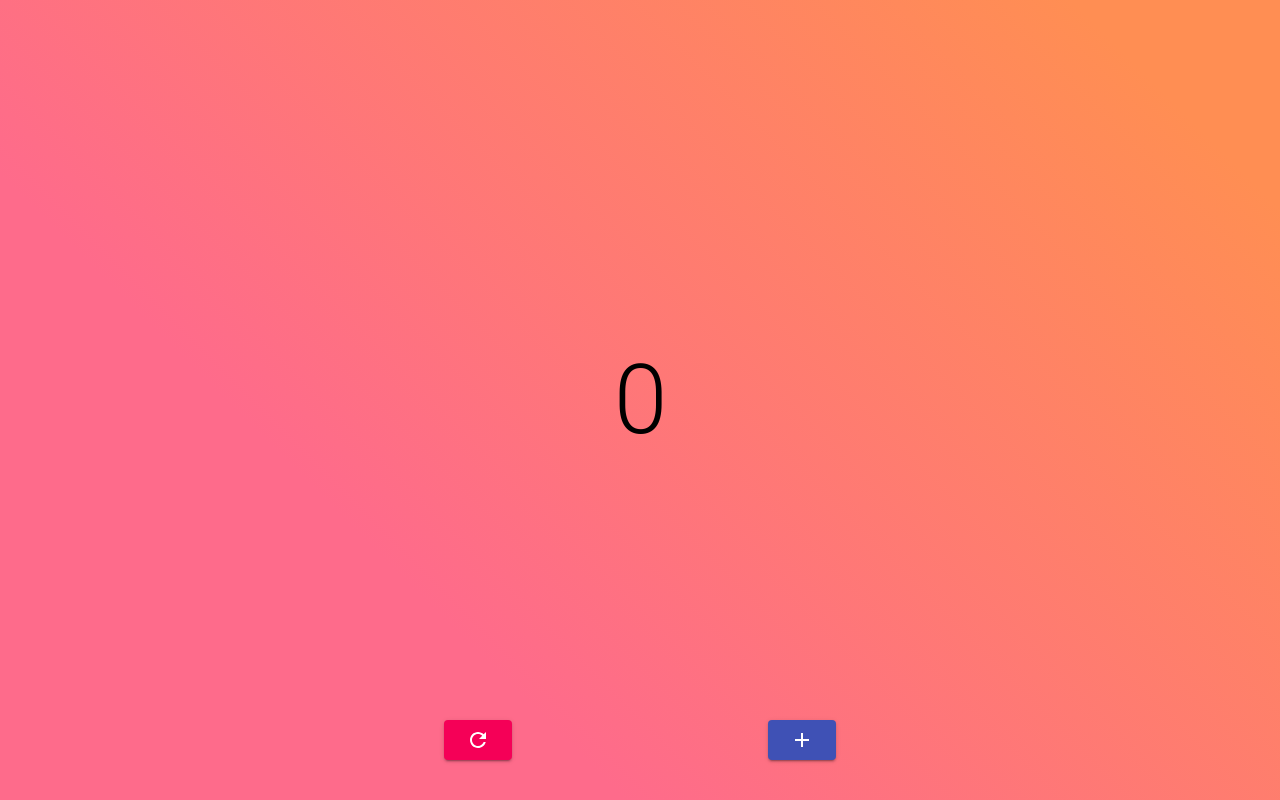
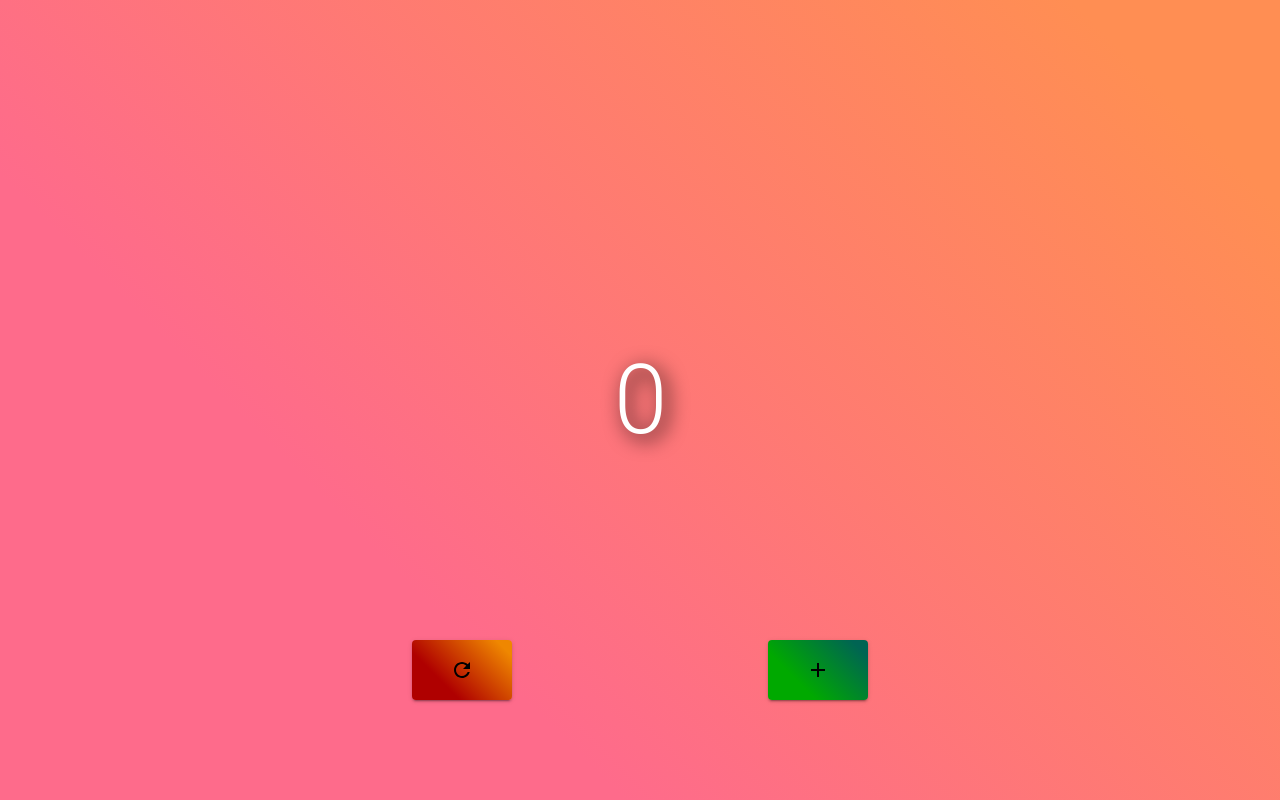
Before and after one commit to Lewis-Hamilton/simplescore, a React (Create React App) app: page / in a window 1280 px wide. Built offline with nearby package versions, Linux system fonts and the light colour scheme.

Commit message:
added ugly colors

```diff
--- a/src/App.js
+++ b/src/App.js
@@ -18,15 +18,29 @@ const useStyles = makeStyles((theme) => ({
     top: "50%",
     left: "50%",
     transform: "translate(-50%, -50%)",
+    color: "white",
+    textShadow: "5px 5px 20px black",
   },
   grid: {
     position: "absolute",
-    top: "90%",
+    top: "80%",
     justifyContent: "center",
   },
-  button: {
+  reset: {
     marginLeft: "10vw",
     marginRight: "10vw",
+    color: "black",
+    background: "linear-gradient(45deg, #af0000 30%, #ef8700 90%)",
+    height: 60,
+    width: 100,
+  },
+  add: {
+    marginLeft: "10vw",
+    marginRight: "10vw",
+    color: "black",
+    background: "linear-gradient(45deg, #00a900 30%, #006453 90%)",
+    height: 60,
+    width: 100,
   },
 }));
 
@@ -46,7 +60,7 @@ export default function App() {
             variant="contained"
             color="secondary"
             onClick={() => setScore(0)}
-            className={classes.button}
+            className={classes.reset}
           >
             <RefreshIcon />
           </Button>
@@ -57,7 +71,7 @@ export default function App() {
             variant="contained"
             color="primary"
             onClick={() => setScore(score + 1)}
-            className={classes.button}
+            className={classes.add}
           >
             <AddIcon />
           </Button>
```
